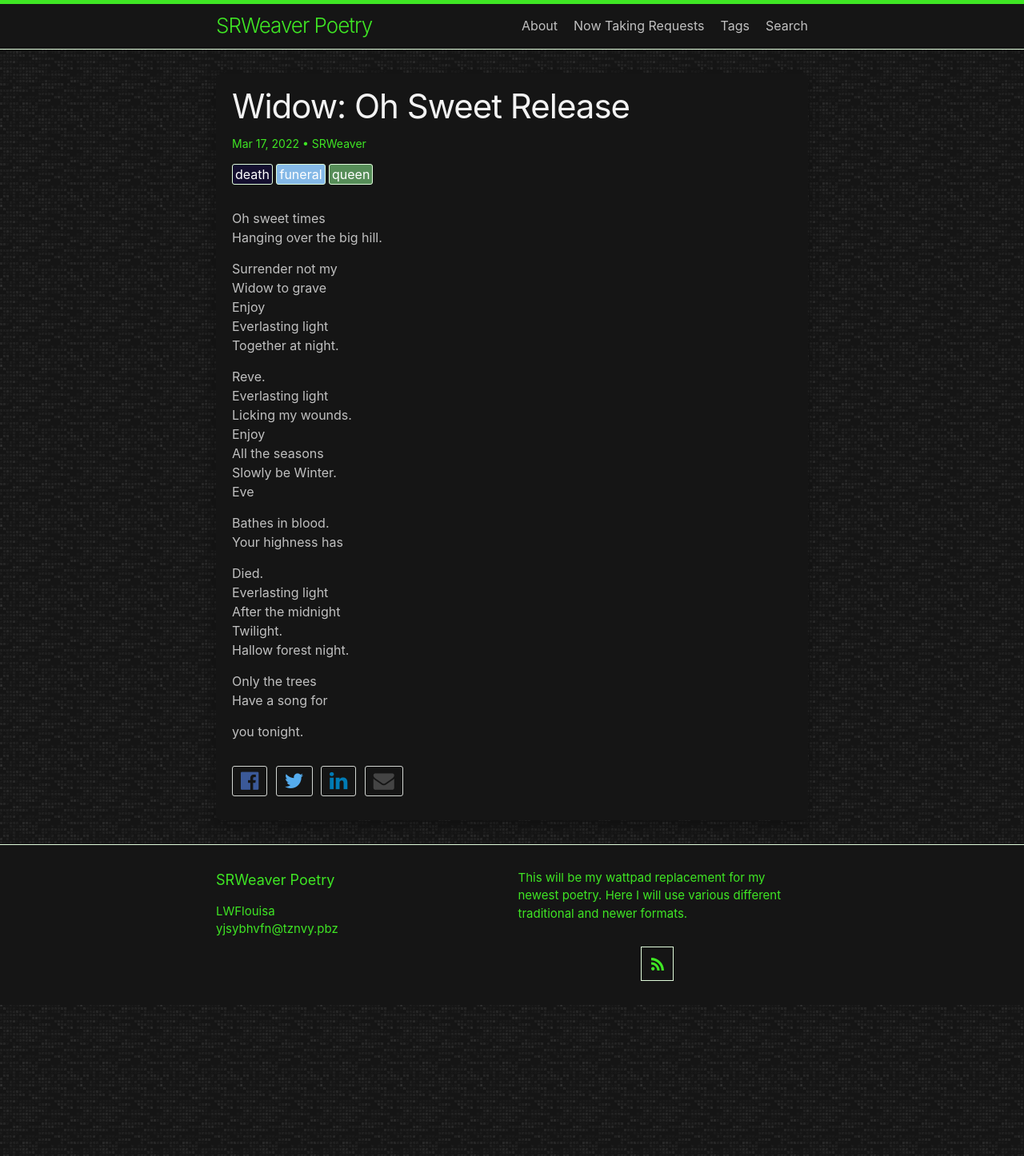
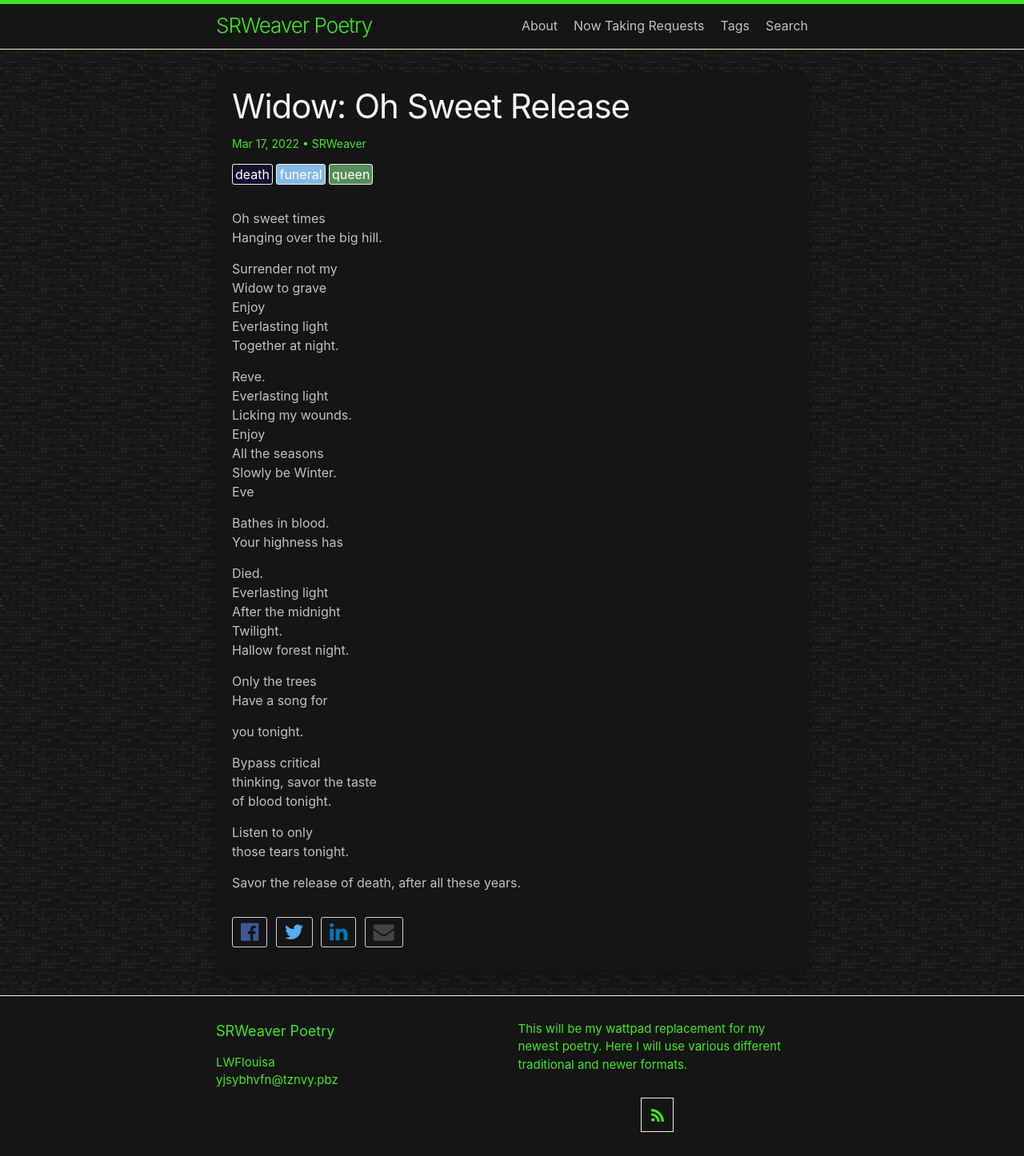
Before and after one commit to LWFlouisa/SRWeaverPoetry, a Jekyll site: the page built from _posts/2022-03-17-widow.md, in a window 1280 px wide. Shown: the whole page at 80% size. Built offline with Jekyll 4.4.1, drawn with Linux system fonts in a browser that asks for light colours.

Commit message:
Update 2022-03-17-widow.md

```diff
--- a/_posts/2022-03-17-widow.md
+++ b/_posts/2022-03-17-widow.md
@@ -34,3 +34,13 @@ Only the trees<br />
 Have a song for
 
 you tonight.
+
+Bypass critical<br />
+thinking, savor the taste<br />
+of blood tonight.
+
+Listen to only<br />
+those tears tonight.
+
+Savor the release of death,
+after all these years.
```
